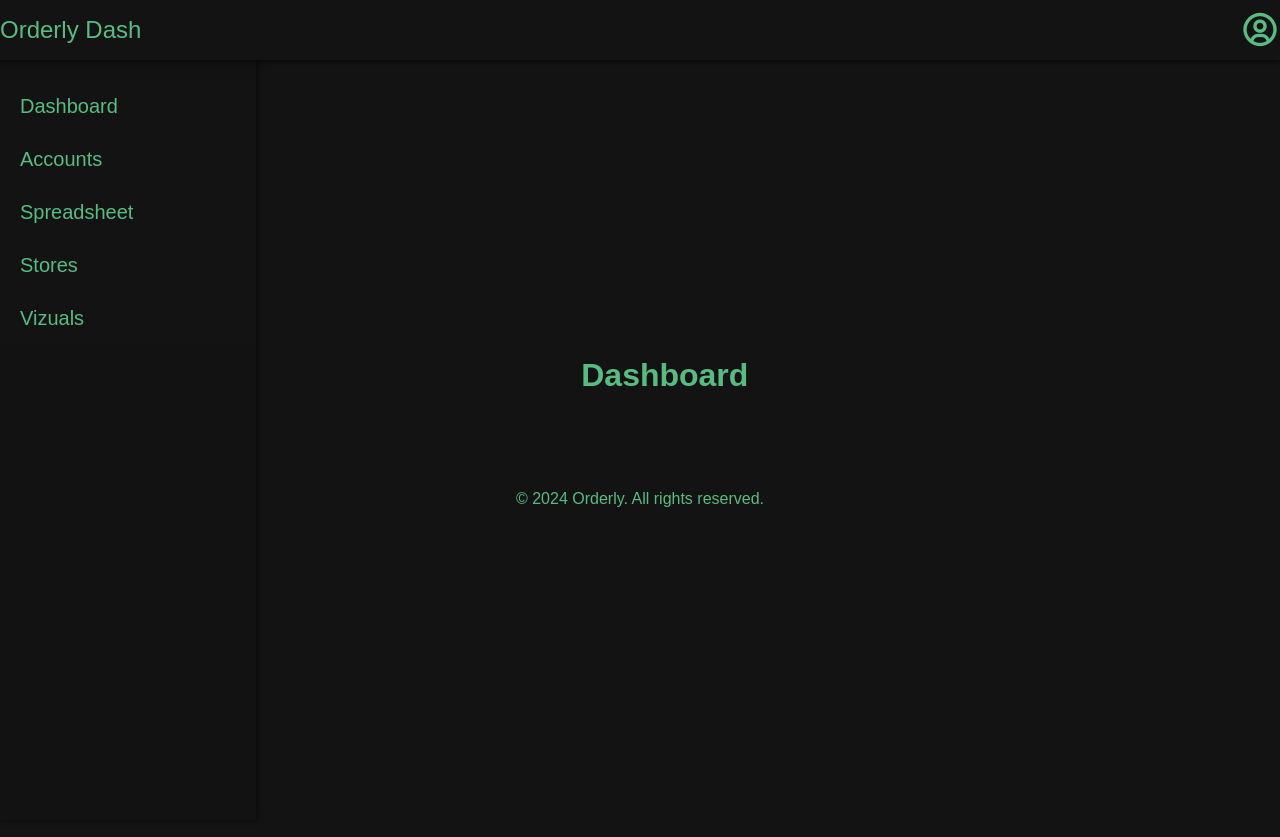
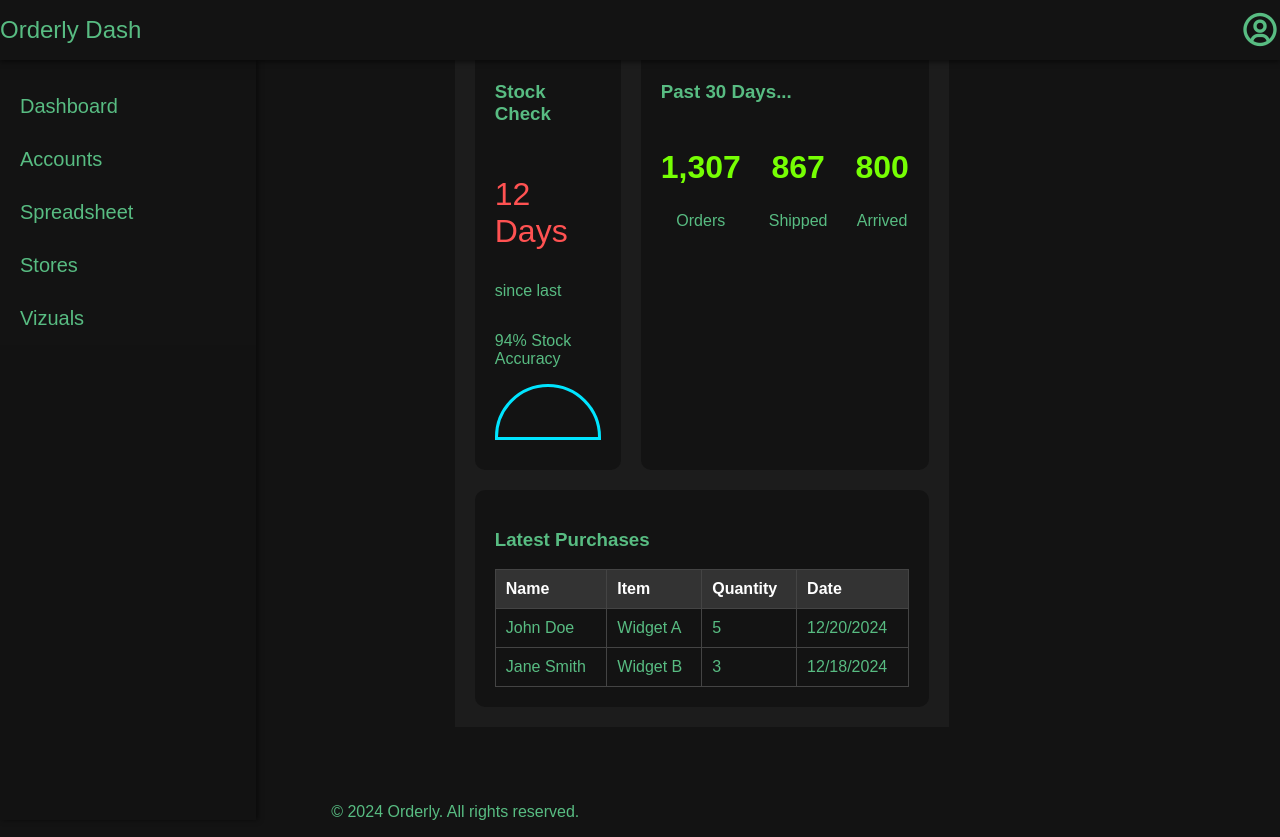
Before and after one commit to CalebDksn25/Orderly, a React (Create React App) app: page /dashboard in a window 1280 px wide. Before the commit the page ends 800 px from the top, so only its background shows below. Built offline with nearby package versions, Linux system fonts and the light colour scheme.

Commit message:
all fixes

```diff
--- a/src/pages/dashboard/Dashboard.jsx
+++ b/src/pages/dashboard/Dashboard.jsx
@@ -4,7 +4,8 @@ import Header from "../../components/header/Header";
 import Footer from "../../components/footer/Footer";
 import Accounts from "../accounts/Accounts";
 import Stores from "../stores/Stores";
-import Spreadsheet from "../spreadsheet/Spreadsheet";
+import Spreadsheet from "../spreadsheet/Spreadsheet"; // Ensure this path is correct
+import "./dashboard.css";
 
 const Dashboard = () => {
   const [activeTab, setActiveTab] = useState("dashboard");
@@ -18,7 +19,70 @@ const Dashboard = () => {
       case "spreadsheet":
         return <Spreadsheet />;
       default:
-        return <h1>Dashboard</h1>;
+        return (
+          <div className="dashboard-container">
+            {/* Stock Check Section */}
+            <div className="stock-check">
+              <h3>Stock Check</h3>
+              <div className="days-since">
+                <p className="days">12 Days</p>
+                <p>since last</p>
+              </div>
+              <div className="stock-accuracy">
+                <p>94% Stock Accuracy</p>
+                <div className="arc-placeholder"></div>
+              </div>
+            </div>
+
+            {/* Past 30 Days Stats Section */}
+            <div className="stats">
+              <h3>Past 30 Days...</h3>
+              <div className="stats-details">
+                <div>
+                  <h2>1,307</h2>
+                  <p>Orders</p>
+                </div>
+                <div>
+                  <h2>867</h2>
+                  <p>Shipped</p>
+                </div>
+                <div>
+                  <h2>800</h2>
+                  <p>Arrived</p>
+                </div>
+              </div>
+            </div>
+
+            {/* Latest Purchases Section */}
+            <div className="latest-purchases">
+              <h3>Latest Purchases</h3>
+              <table>
+                <thead>
+                  <tr>
+                    <th>Name</th>
+                    <th>Item</th>
+                    <th>Quantity</th>
+                    <th>Date</th>
+                  </tr>
+                </thead>
+                <tbody>
+                  <tr>
+                    <td>John Doe</td>
+                    <td>Widget A</td>
+                    <td>5</td>
+                    <td>12/20/2024</td>
+                  </tr>
+                  <tr>
+                    <td>Jane Smith</td>
+                    <td>Widget B</td>
+                    <td>3</td>
+                    <td>12/18/2024</td>
+                  </tr>
+                </tbody>
+              </table>
+            </div>
+          </div>
+        );
     }
   };
 
--- a/src/pages/dashboard/dashboard.css
+++ b/src/pages/dashboard/dashboard.css
@@ -1,3 +1,94 @@
 * {
   color: #58bc82;
 }
+* {
+  color: #58bc82;
+}
+
+.dashboard-container {
+  display: grid;
+  grid-template-columns: 1fr 2fr;
+  grid-template-rows: auto auto;
+  gap: 20px;
+  padding: 20px;
+  background-color: #1c1c1c; /* Background color */
+  color: #f5f5f5; /* Text color */
+}
+
+.stock-check {
+  grid-column: 1 / 2;
+  grid-row: 1 / 2;
+  background: #131313;
+  padding: 20px;
+  border-radius: 10px;
+  display: flex;
+  flex-direction: column;
+  align-items: center;
+  justify-content: center;
+}
+
+.stock-check .days {
+  font-size: 2rem;
+  color: #ff5252;
+}
+
+.arc-placeholder {
+  width: 100px;
+  height: 50px;
+  border: 3px solid #00e5ff;
+  border-radius: 100px 100px 0 0;
+  margin: 10px auto;
+}
+
+.stats {
+  grid-column: 2 / 3;
+  grid-row: 1 / 2;
+  background: #131313;
+  padding: 20px;
+  border-radius: 10px;
+}
+
+.stats-details {
+  display: flex;
+  justify-content: space-between;
+  margin-top: 10px;
+}
+
+.stats-details div {
+  text-align: center;
+}
+
+.stats-details h2 {
+  font-size: 2rem;
+  color: #76ff03;
+}
+
+.latest-purchases {
+  grid-column: 1 / 3;
+  grid-row: 2 / 3;
+  background: #131313;
+  padding: 20px;
+  border-radius: 10px;
+}
+
+.latest-purchases table {
+  width: 100%;
+  border-collapse: collapse;
+  margin-top: 10px;
+}
+
+.latest-purchases th,
+.latest-purchases td {
+  border: 1px solid #444;
+  padding: 10px;
+  text-align: left;
+}
+
+.latest-purchases th {
+  background: #333;
+  color: #fff;
+}
+
+.latest-purchases tr:nth-child(even) {
+  background: #222;
+}
--- a/src/pages/spreadsheet/Spreadsheet.jsx
+++ b/src/pages/spreadsheet/Spreadsheet.jsx
@@ -1,10 +1,25 @@
 import React from "react";
+import "./spreadsheet.css";
 
-const Spreadsheet = () => {
+const Spreadsheet = ({ spreadsheetId }) => {
+  const spreadsheetUrl = `https://docs.google.com/spreadsheets/d/${spreadsheetId}/edit?gid=0#gid=0`;
+
   return (
-    <div>
-      <h1>Spreadsheet</h1>
-      {/* Spreadsheet content */}
+    <div
+      style={{ textAlign: "center", marginTop: "20px", width: "max-content" }}>
+      <iframe
+        src={spreadsheetUrl}
+        width="1000px"
+        height="800"
+        frameBorder="0"
+        style={{ border: "1px solid #ccc" }}
+        title="Embedded Spreadsheet"></iframe>
+
+      <div style={{ marginTop: "10px" }}>
+        <a href={spreadsheetUrl} target="_blank" rel="noopener noreferrer">
+          Spreadsheet in New Tab
+        </a>
+      </div>
     </div>
   );
 };
--- a/src/pages/spreadsheet/spreadsheet.css
+++ b/src/pages/spreadsheet/spreadsheet.css
@@ -0,0 +1,13 @@
+.container {
+    width: 80%;
+    margin: 0 auto;
+    padding: 20px;
+    background-color: #fff;
+    box-shadow: 0 0 10px rgba(0, 0, 0, 0.1);
+}
+
+.table {
+    width: 100%;
+    border-collapse: collapse;
+    margin: 20px 0;
+}
```
